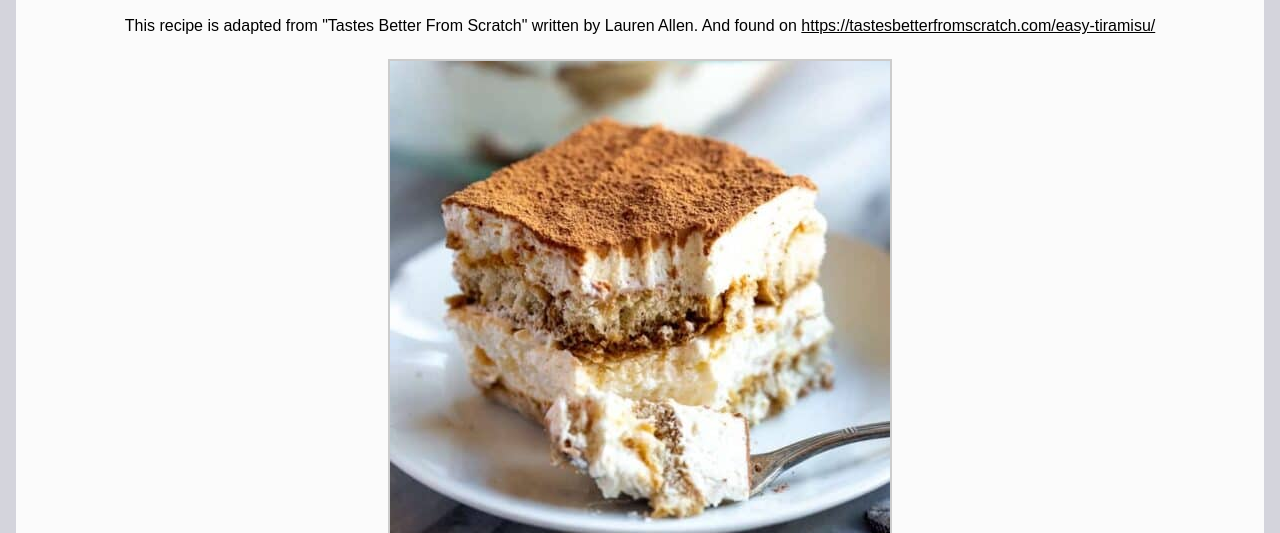
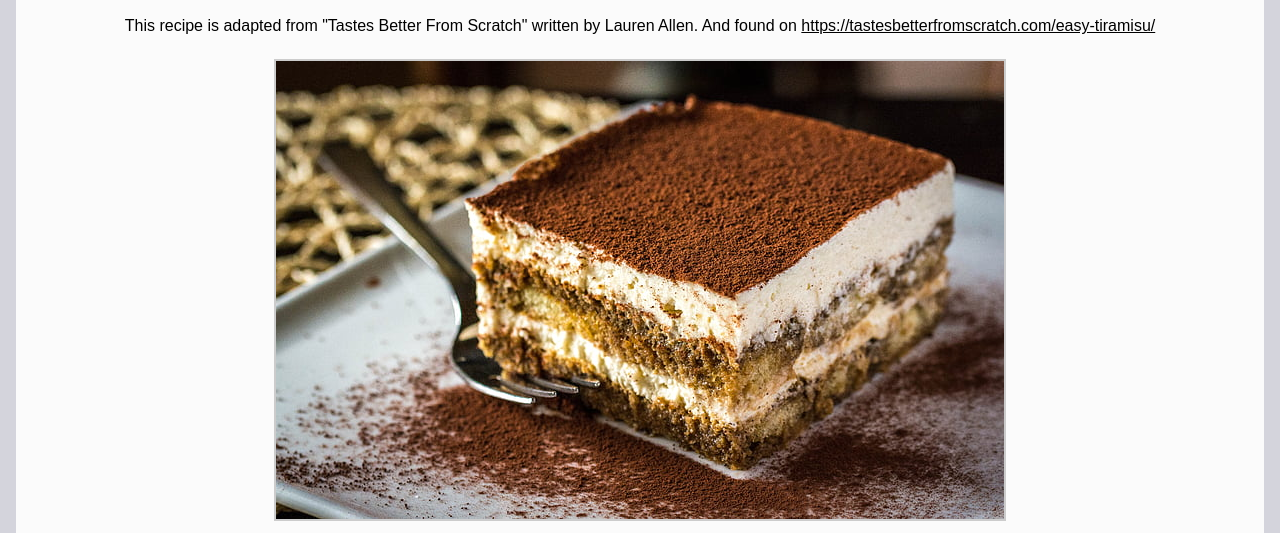
Before and after one commit to yelyaht/CodingAssignment3, a plain HTML site: page index.html in a window 1280 px wide. Shown: the part 299-832 px from the top of the page. Drawn offline with Linux system fonts and the light colour scheme.

Commit message:
Update index.html

```diff
--- a/index.html
+++ b/index.html
@@ -74,7 +74,7 @@
         And found on <a href="https://tastesbetterfromscratch.com/easy-tiramisu/">https://tastesbetterfromscratch.com/easy-tiramisu/</a>
       </p>
       <figure>
-        <img src="image/Tiramisu.jpg" alt="dessert" class="tiramisu">
+        <img src="image/tiramisu.jpg" alt="dessert" class="tiramisu">
         <figcaption>Photo by: Hippopx, "food, cake, dessert, sweet Food, gourmet, slice, brown", Creative Common Zero (CC0)</figcaption>
       </figure>
      </div>
```
